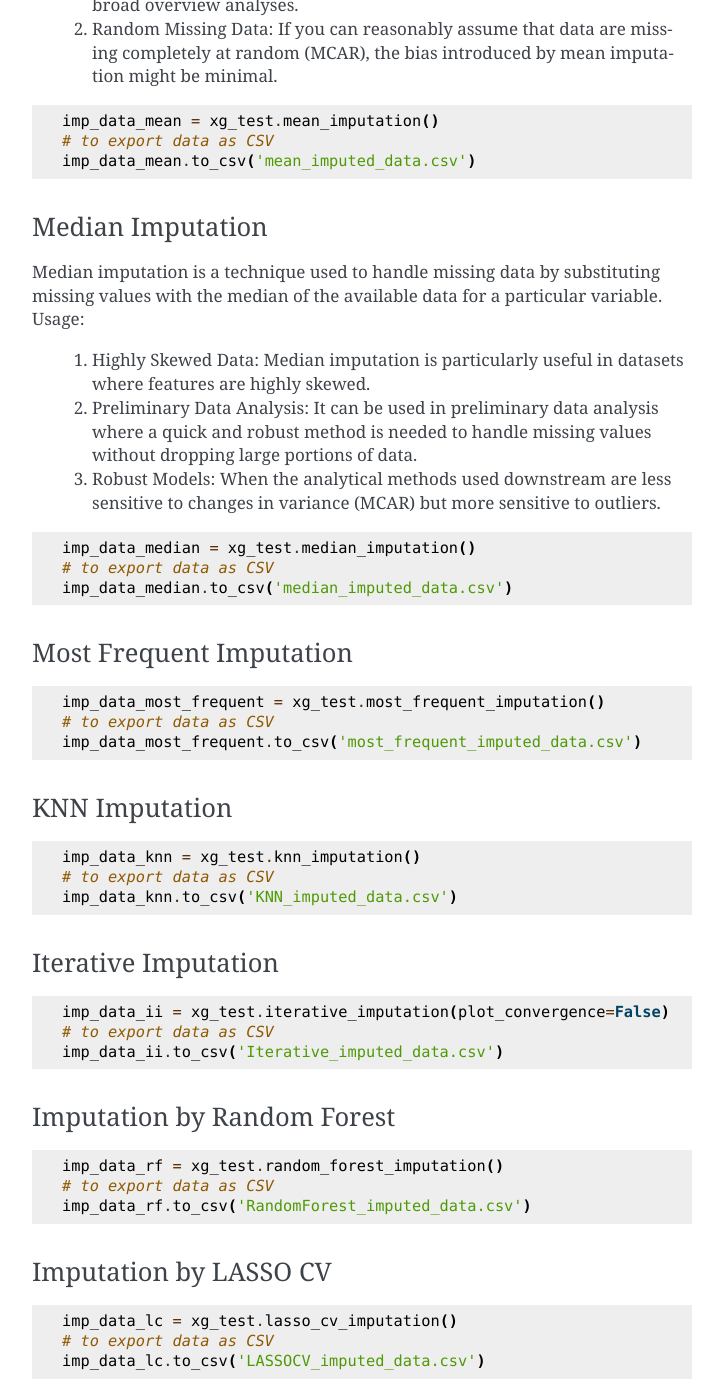
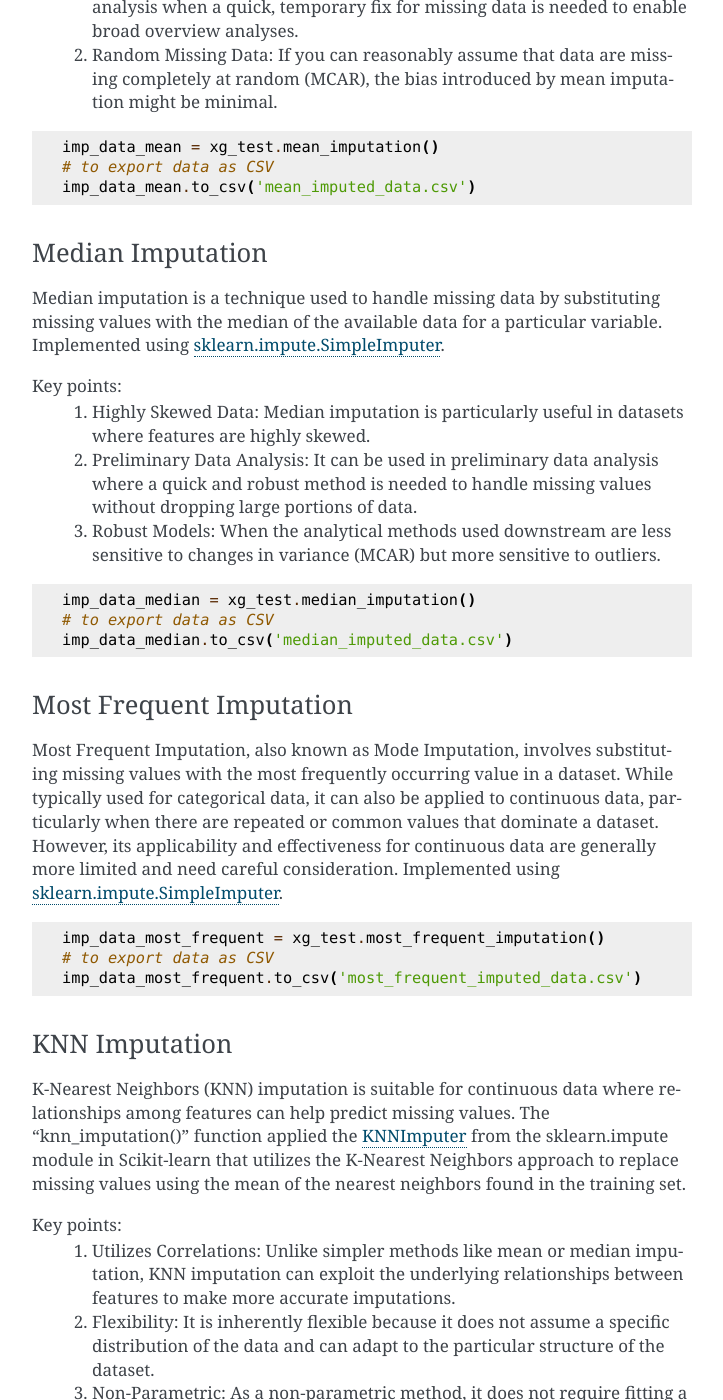
Before and after one commit to kazilab/XeroGraph, a Sphinx documentation site: the page built from docs/usage.rst, in a window 1280 px wide and 1400 px high, scrolled down 5852 px. Shown: the whole window, without its empty margins (388-1111 px from the left). Built offline with Sphinx 7.4.7, drawn with Linux system fonts in a browser that asks for light colours; some of the changed text lies outside the part shown.

Commit message:
Update usage.rst

```diff
--- a/docs/usage.rst
+++ b/docs/usage.rst
@@ -158,7 +158,7 @@ Perform Little's MCAR test
 --------------------------
 Little's MCAR (Missing Completely at Random) test is a statistical test used to analyze the mechanism of missing data in a dataset. This test helps to determine whether the missing data are indeed MCAR, meaning that the likelihood of data being missing is the same across all observations. It contrasts with other types of missing data mechanisms, such as Missing at Random (MAR) and Missing Not at Random (MNAR), where the probability of missing data depends on the observed data or unobserved data, respectively.
 
-Key Points:
+Key points:
     (1) MCAR: Missing Completely at Random implies that the missingness of data is independent of both observed and unobserved data. This is the strongest form of randomness in the context of missing data.
     (2) Statistical Test: Little's MCAR test uses a chi-square test to compare observed data patterns with expected patterns if the data were MCAR. The null hypothesis (H0) is that the data are MCAR.
     (3) Outcome: The test provides a p-value: If the p-value is small (typically <0.05), it suggests that there is less than a 5% probability that the data are MCAR given the observed data patterns, leading to rejection of the null hypothesis. If the p-value is large, it suggests insufficient evidence to reject the null hypothesis, indicating that the missing data may indeed be MCAR.
@@ -177,7 +177,8 @@ Perform imputation of continuous data
 Mean Imputation
 ---------------
 Mean imputation handles missing data in a dataset by replacing the missing values with the mean of the available (non-missing) values in the same variable. Implemented using `sklearn.impute.SimpleImputer <https://scikit-learn.org/stable/modules/generated/sklearn.impute.SimpleImputer.html>`_.
-Usage:
+
+Key points:
     (1) Preliminary Analysis: It might be suitable for initial exploratory data analysis when a quick, temporary fix for missing data is needed to enable broad overview analyses.
     (2) Random Missing Data: If you can reasonably assume that data are missing completely at random (MCAR), the bias introduced by mean imputation might be minimal.
 
@@ -191,8 +192,9 @@ Usage:
 
 Median Imputation
 -----------------
-Median imputation is a technique used to handle missing data by substituting missing values with the median of the available data for a particular variable.
-Usage:
+Median imputation is a technique used to handle missing data by substituting missing values with the median of the available data for a particular variable. Implemented using `sklearn.impute.SimpleImputer <https://scikit-learn.org/stable/modules/generated/sklearn.impute.SimpleImputer.html>`_.
+
+Key points:
     (1) Highly Skewed Data: Median imputation is particularly useful in datasets where features are highly skewed.
     (2) Preliminary Data Analysis: It can be used in preliminary data analysis where a quick and robust method is needed to handle missing values without dropping large portions of data.
     (3) Robust Models: When the analytical methods used downstream are less sensitive to changes in variance (MCAR) but more sensitive to outliers.
@@ -205,6 +207,7 @@ Usage:
 
 Most Frequent Imputation
 ------------------------
+Most Frequent Imputation, also known as Mode Imputation, involves substituting missing values with the most frequently occurring value in a dataset. While typically used for categorical data, it can also be applied to continuous data, particularly when there are repeated or common values that dominate a dataset. However, its applicability and effectiveness for continuous data are generally more limited and need careful consideration. Implemented using `sklearn.impute.SimpleImputer <https://scikit-learn.org/stable/modules/generated/sklearn.impute.SimpleImputer.html>`_.
 
 .. code-block:: python
 
@@ -214,6 +217,12 @@ Most Frequent Imputation
 
 KNN Imputation
 --------------
+K-Nearest Neighbors (KNN) imputation is suitable for continuous data where relationships among features can help predict missing values. The "knn_imputation()" function applied the `KNNImputer <https://scikit-learn.org/stable/modules/generated/sklearn.impute.KNNImputer.html>`_ from the sklearn.impute module in Scikit-learn that utilizes the K-Nearest Neighbors approach to replace missing values using the mean of the nearest neighbors found in the training set.
+
+Key points:
+    (1) Utilizes Correlations: Unlike simpler methods like mean or median imputation, KNN imputation can exploit the underlying relationships between features to make more accurate imputations.
+    (2) Flexibility: It is inherently flexible because it does not assume a specific distribution of the data and can adapt to the particular structure of the dataset.
+    (3) Non-Parametric: As a non-parametric method, it does not require fitting a model and is particularly useful in scenarios where parametric assumptions cannot be satisfied.
 
 .. code-block:: python
 
```
